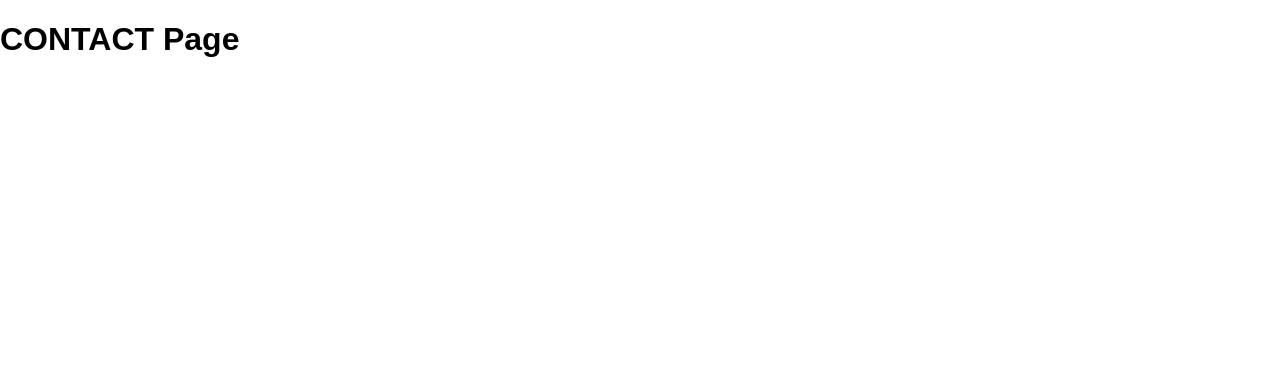
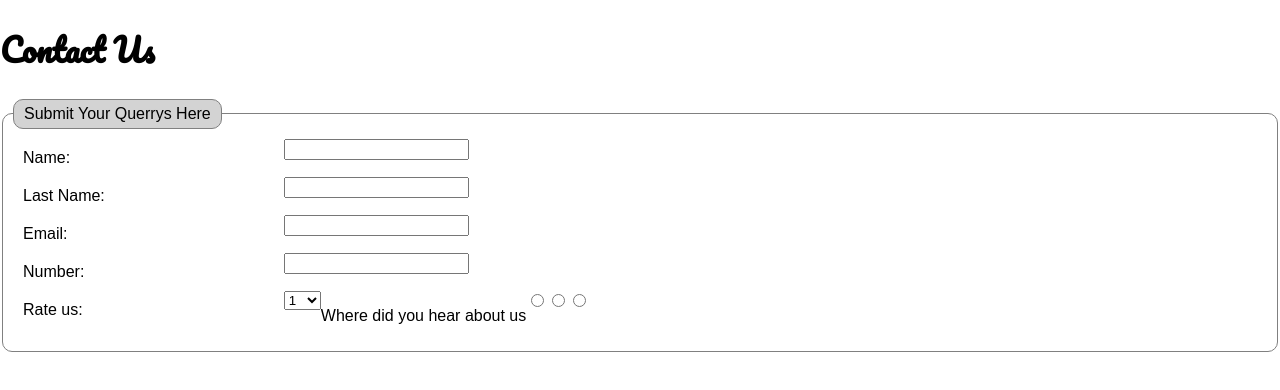
Before and after one commit to liaquatkhan7/lab-assignment, a plain HTML site: page contact.html in a window 1280 px wide. Drawn offline with Linux system fonts and the light colour scheme.

Commit message:
Implemented drop down list into services

```diff
--- a/contact.html
+++ b/contact.html
@@ -1,6 +1,7 @@
 <!DOCTYPE html>
 <html>
 <head>
+    <link href="https://fonts.googleapis.com/css?family=Pacifico" rel="stylesheet">
     <link rel="stylesheet" type="text/css" href="stylesheet.css">
     <title>Traveling Agency</title>
 </head>
@@ -37,7 +38,46 @@
                 tastes and dreams.
                 Give Signature the opportunity to serve you.
             </p>-->
-            <h1>CONTACT Page</h1>
+            <h1 class="services-heading">Contact Us</h1>
+
+            <form>
+                <fieldset>
+                    <legend>Submit Your Querrys Here</legend>
+
+                <label for="name">Name:</label>
+                    <input id="name" type="text" name="username" required>
+
+                <label for="lname">Last Name:</label>
+                    <input type="text" name="lastname" id="lname" required>
+
+                <label for="email">Email:</label>
+                    <input type="email" name="email" id="email" required>
+
+                <label for="number">Number:</label>
+                    <input type="number" name="Fnumber" id="number" required>
+
+
+                <label for="rate-us">Rate us:</label>
+                    <select name="Rateus" id="rate-us">
+                        <option value="1">1</option>
+                        <option value="2">2</option>
+                        <option value="3">3</option>
+                        <option value="4">4</option>
+                        <option value="5">5</option>
+                        <option value="6">6</option>
+                        <option value="7">7</option>
+                        <option value="8">8</option>
+                        <option value="9">9</option>
+                        <option value="10">10</option>
+                    </select>
+
+                    <p class="text-aling-right float-left">Where did you hear about us</p>
+                    <input type="radio" name="hear-about" value="Friends" id="friends">
+                    <input type="radio" name="hear-about" value="news" id="news">
+                    <input type="radio" name="hear-about" value="comercial" id="add">
+
+                </fieldset>
+            </form>
         </div>
     </div>
 </body>
--- a/stylesheet.css
+++ b/stylesheet.css
@@ -132,3 +132,74 @@ tr{
 .services-heading{
     font-family: 'Pacifico', cursive;
 }
+
+label {
+    display: inline-block;
+    float: left;
+    clear: left;
+    width: 20%;
+    margin: 10px;
+    text-align: left;
+}
+
+input {
+    display:inline-block;
+    float: left;
+    clear: right;
+}
+
+select {
+    display: inline-block;
+    float: left;
+}
+
+.float-left {
+    float: left;
+    display: inline-block;
+}
+
+fieldset {
+    border-radius: 10px;
+    border: 1px solid grey;
+    padding: 10px;
+}
+
+legend{
+    background-color: lightgrey;
+    padding: 5px 10px;
+    border: 1px solid grey;
+    border-radius: 10px;
+}
+
+.drop-down-list {
+    display: none;
+    border: none;
+}
+
+.drop-down-list li {
+    display: block;
+    margin: 0px;
+    padding: 15px;
+}
+
+.drop-down:hover .drop-down-list {
+    display: block;
+    position: absolute;
+    background-color: white;
+    border: 1px solid black;
+    /*width: 100px;*/
+    margin-left: 180px;
+    margin-top: 5px;
+    text-align: left;
+}
+
+
+.drop-down-list1 {
+    display: none;
+    border: none;
+}
+
+.dropdown-more:hover .drop-down-list1 {
+    display: block;
+    margin-left: 20px;
+}
```
Also changed, not shown: index.html (+18 -2 lines).
